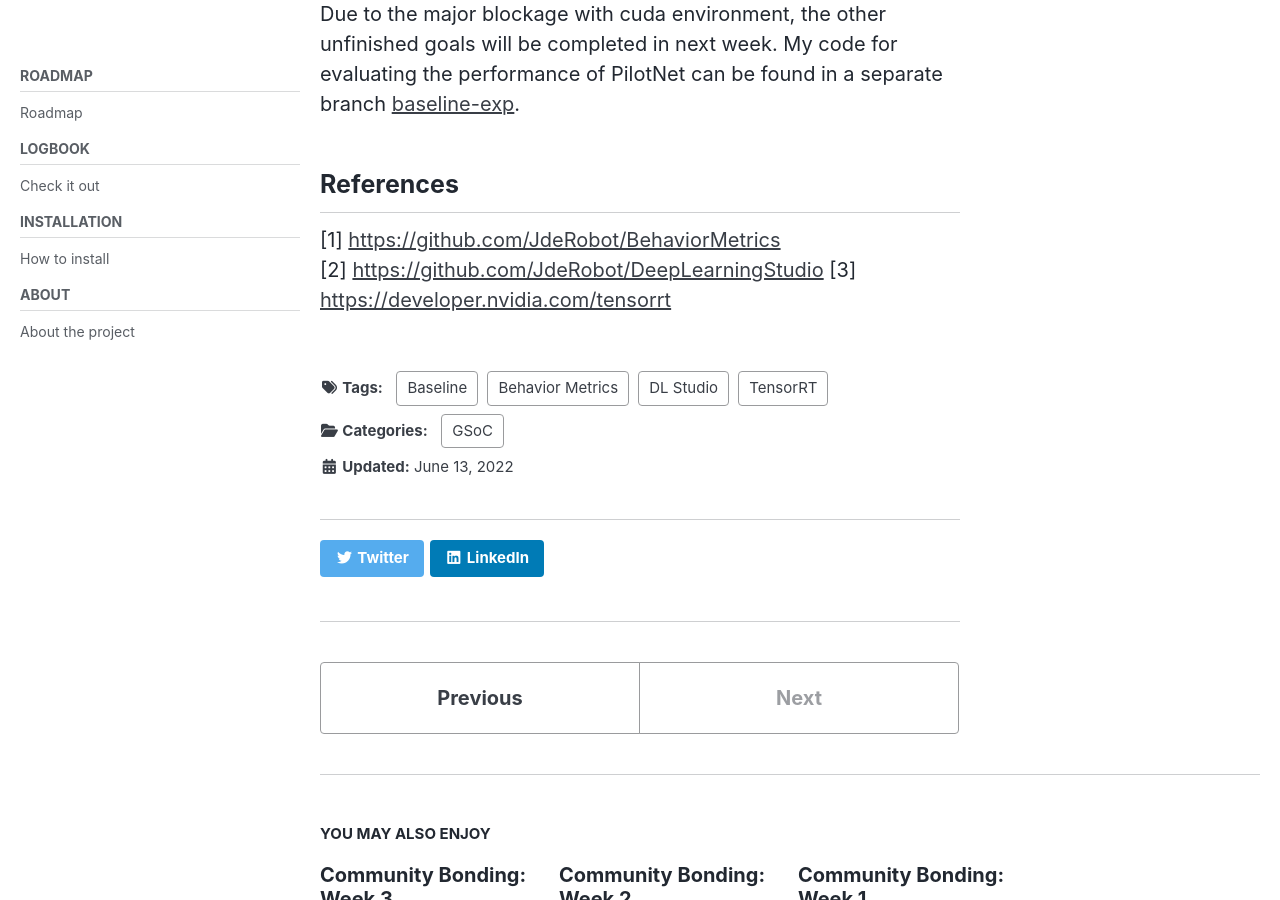
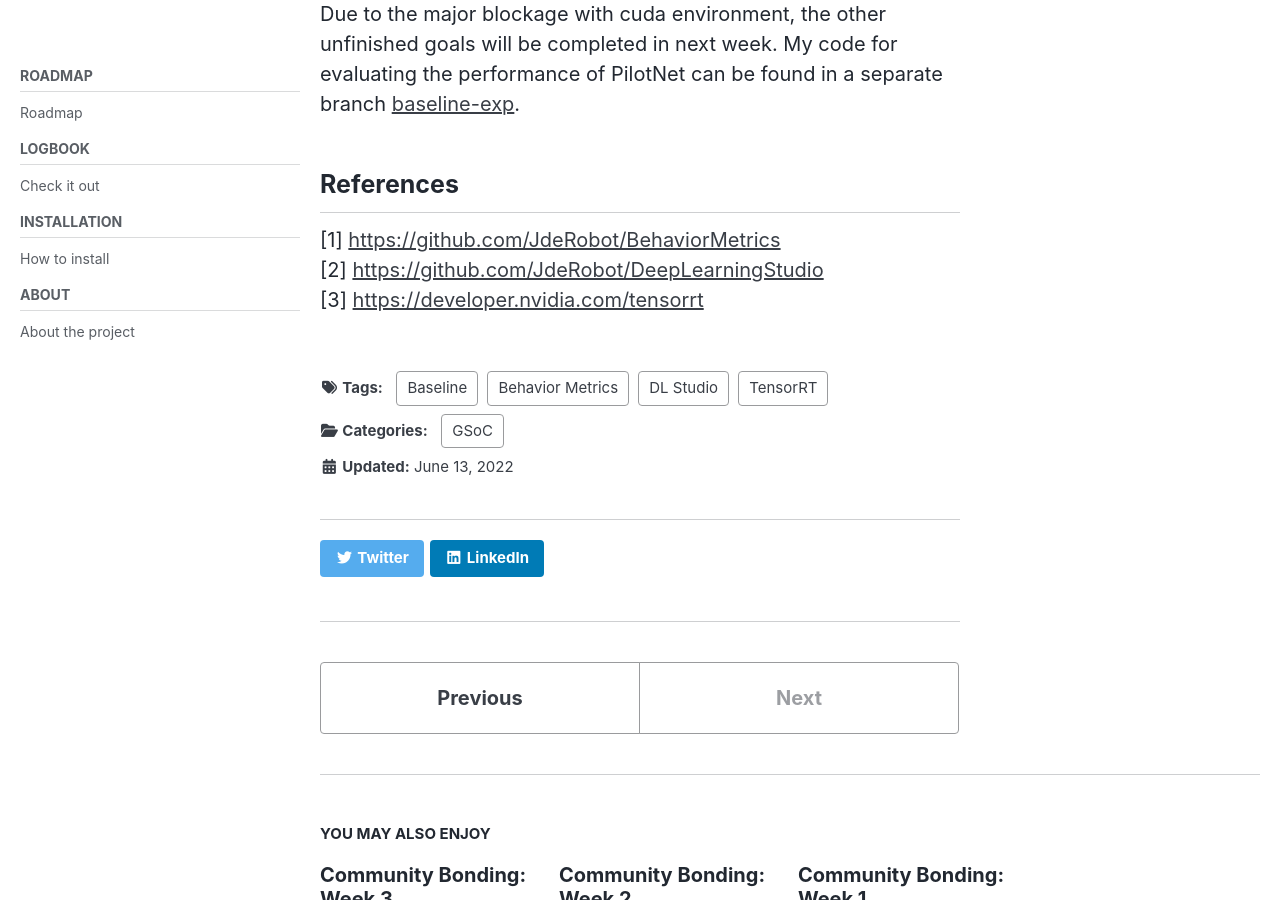
Before and after one commit to TheRoboticsClub/gsoc2022-Nikhil_Paliwal, a Jekyll site: the page built from docs/_posts/2022-06-13-Coding-Period-Week-1.md, in a window 1280 px wide and 900 px high, scrolled down 1820 px. Built offline with Jekyll 4.4.1, drawn with Linux system fonts in a browser that asks for light colours; cached includes are drawn as plain includes; nearby versions of some CDN libraries.

Commit message:
Add: missing new line

```diff
--- a/docs/_posts/2022-06-13-Coding-Period-Week-1.md
+++ b/docs/_posts/2022-06-13-Coding-Period-Week-1.md
@@ -54,5 +54,5 @@ Due to the major blockage with cuda environment, the other unfinished goals will
 ## References
 
 [1] [https://github.com/JdeRobot/BehaviorMetrics](https://github.com/JdeRobot/BehaviorMetrics) \\
-[2] [https://github.com/JdeRobot/DeepLearningStudio](https://github.com/JdeRobot/DeepLearningStudio)
+[2] [https://github.com/JdeRobot/DeepLearningStudio](https://github.com/JdeRobot/DeepLearningStudio) \\
 [3] [https://developer.nvidia.com/tensorrt](https://developer.nvidia.com/tensorrt)
```
